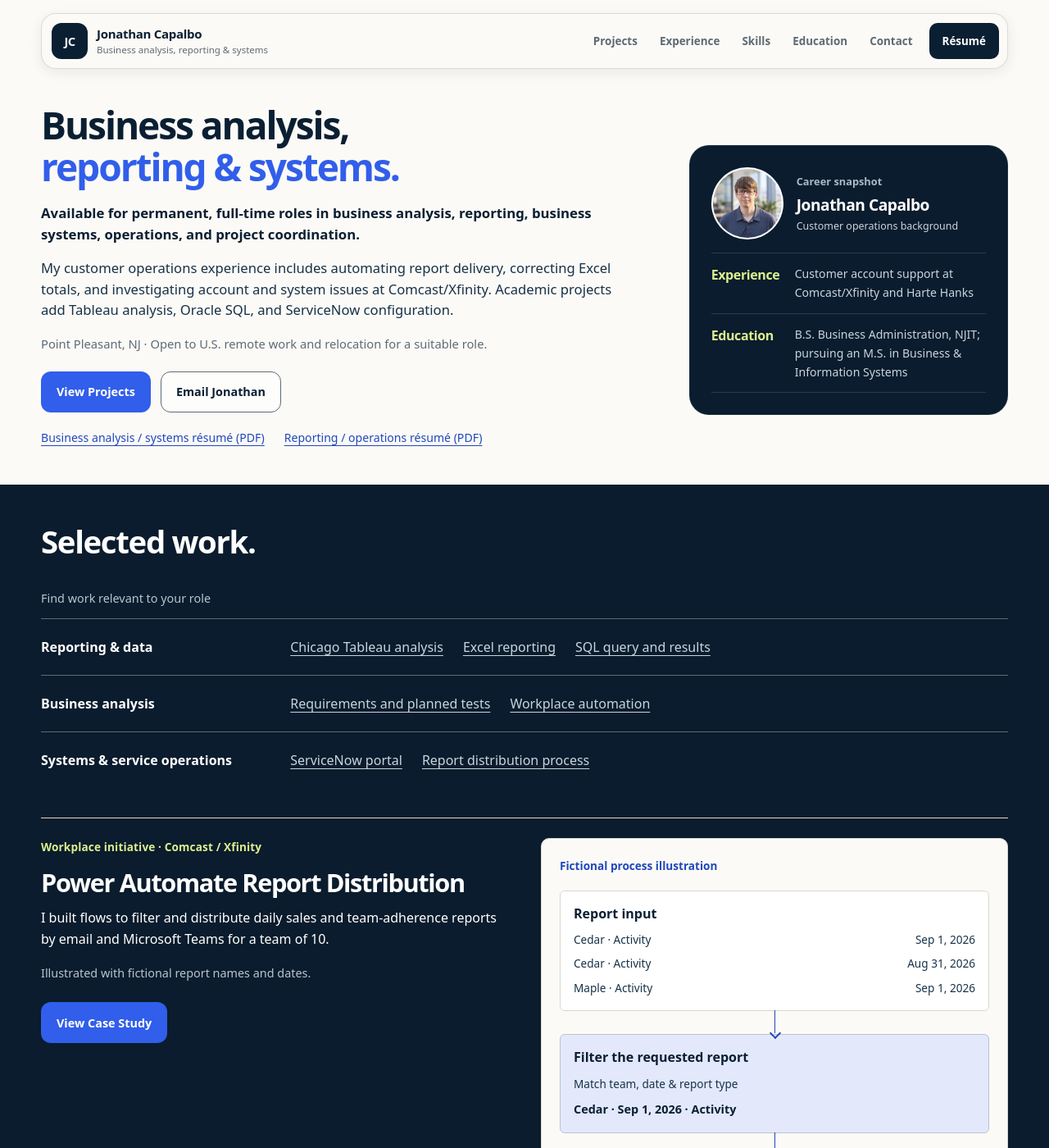
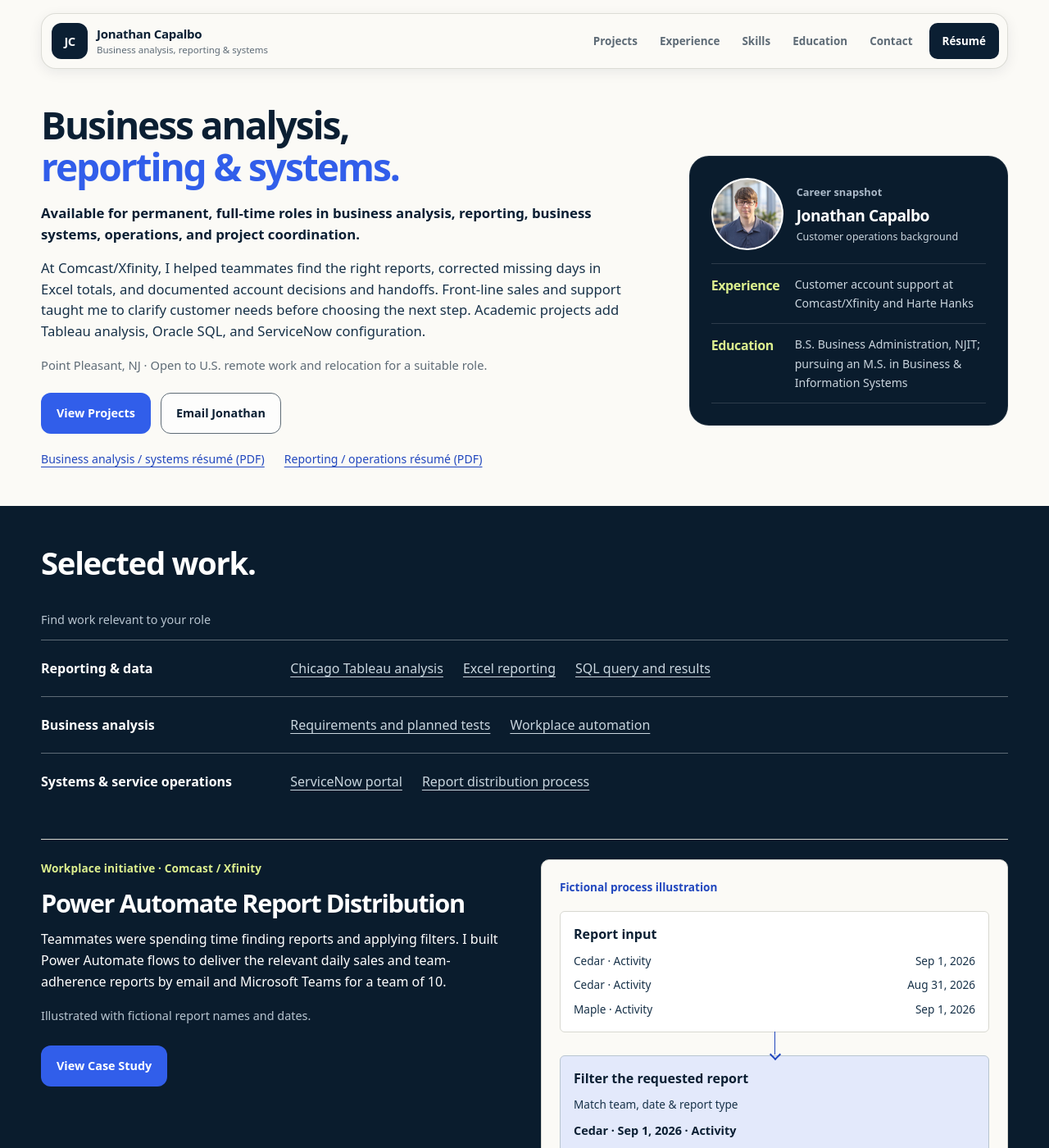
Before and after one commit to jon314159/JonathanCapalbo.me, a Jekyll site: the page index.html, which Jekyll copies as it is, in a window 1280 px wide and 1400 px high. Shown: the whole window at 82% size. Built offline with Jekyll 4.4.1, drawn with Linux system fonts in a browser that asks for light colours; some of the changed text lies outside the part shown.

Commit message:
Emphasize workplace reporting and clarify portfolio scope

```diff
--- a/index.html
+++ b/index.html
@@ -49,7 +49,7 @@
         <div class="hero-copy">
           <h1>Business analysis, <em>reporting &amp; systems.</em></h1>
           <p class="target-roles">Available for permanent, full-time roles in business analysis, reporting, business systems, operations, and project coordination.</p>
-          <p class="hero-summary">My customer operations experience includes automating report delivery, correcting Excel totals, and investigating account and system issues at Comcast/Xfinity. Academic projects add Tableau analysis, Oracle SQL, and ServiceNow configuration.</p>
+          <p class="hero-summary">At Comcast/Xfinity, I helped teammates find the right reports, corrected missing days in Excel totals, and documented account decisions and handoffs. Front-line sales and support taught me to clarify customer needs before choosing the next step. Academic projects add Tableau analysis, Oracle SQL, and ServiceNow configuration.</p>
           <p class="hero-location">Point Pleasant, NJ · Open to U.S. remote work and relocation for a suitable role.</p>
 
           <div class="button-row">
@@ -109,7 +109,7 @@
             <div class="workplace-feature-copy">
               <p class="project-label">Workplace initiative · Comcast / Xfinity</p>
               <h3 id="report-feature-title">Power Automate Report Distribution</h3>
-              <p>I built flows to filter and distribute daily sales and team-adherence reports by email and Microsoft Teams for a team of 10.</p>
+              <p>Teammates were spending time finding reports and applying filters. I built Power Automate flows to deliver the relevant daily sales and team-adherence reports by email and Microsoft Teams for a team of 10.</p>
               <p class="project-methods">Illustrated with fictional report names and dates.</p>
               <a class="button button-primary" href="report-distribution.html">View Case Study<span class="visually-hidden">: Power Automate Report Distribution</span></a>
             </div>
@@ -139,9 +139,9 @@
 
           <article class="featured-project">
             <div class="project-copy">
-              <p class="project-label">Workplace initiative · Fictional sample data</p>
+              <p class="project-label">Workplace-origin Excel · Fictional portfolio reconstruction</p>
               <h3>Activity Reporting: Excel and Tableau</h3>
-              <p class="project-lede">I rebuilt a workplace-origin Excel tracker with fictional data, input validation and monthly reports. AI-assisted Tableau and React extensions let reviewers inspect outcomes and daily targets.</p>
+              <p class="project-lede">I corrected formulas that left days out of monthly totals in my workplace Excel tracker. This public reconstruction uses fictional records. The Tableau and React views are separate, AI-assisted portfolio extensions.</p>
 
               <p class="project-methods">Excel input validation, cross-sheet formulas, and reconciled totals; Tableau outcome and daily-target analysis.</p>
 
```
Also changed, not shown: tools/resume_content.json (+5 -5 lines), README.md, 2 other files.
